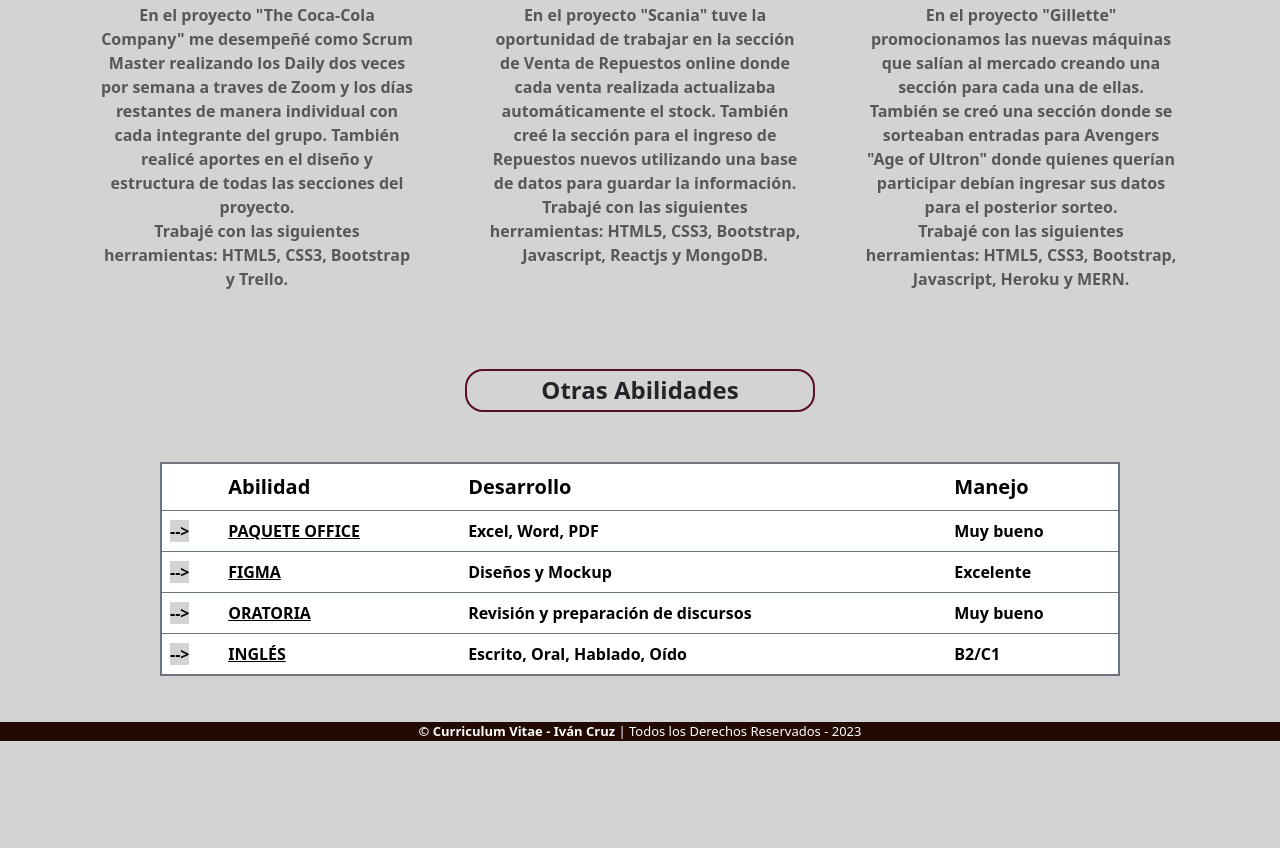
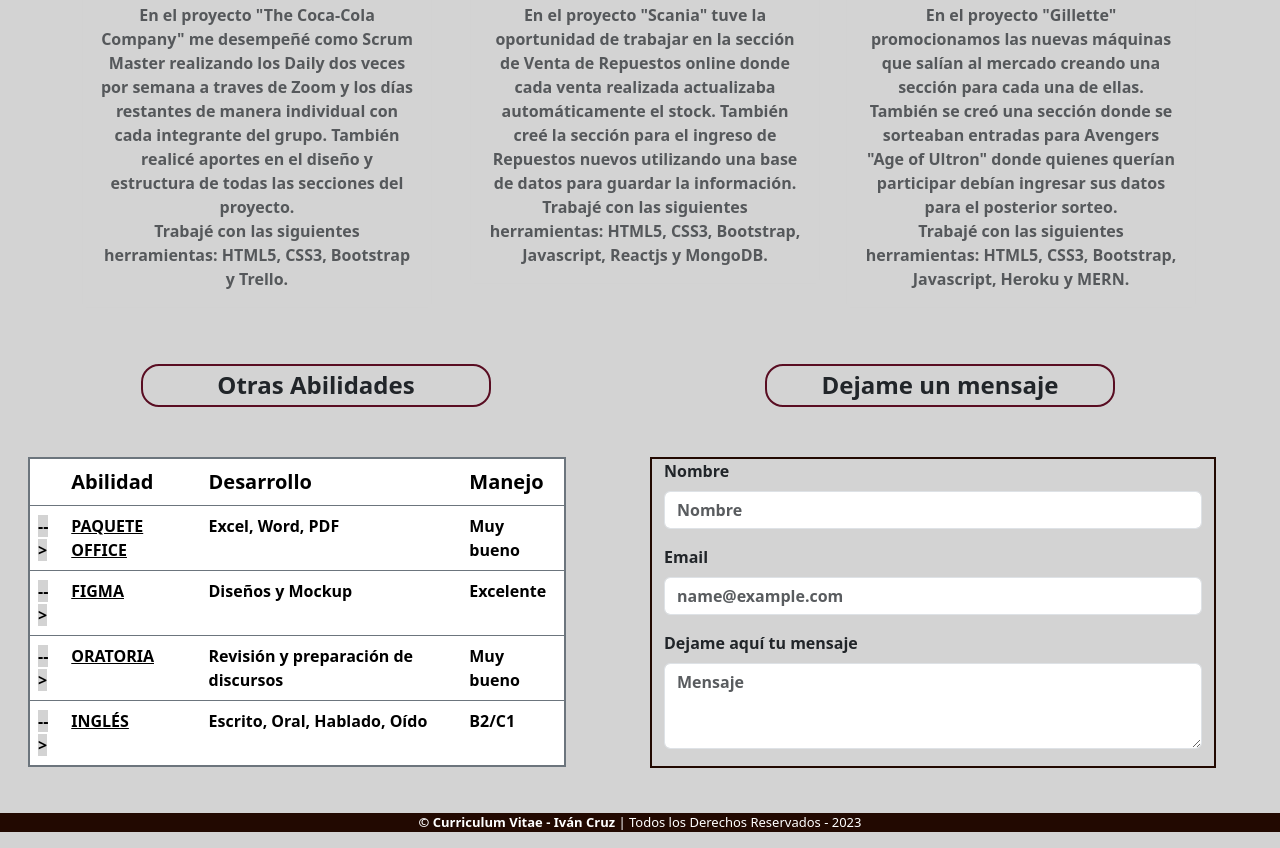
Before and after one commit to RafaIvanCz/Argentina-Programa-CV, a plain HTML site: page index.html in a window 1280 px wide. Shown: the part 1491-2339 px from the top of the page. Before the commit the page ends 2248 px from the top, so only its background shows below. Drawn offline with nearby package versions, Linux system fonts and the light colour scheme.

Commit message:
Se creó formulario de contacto

```diff
--- a/css/style.css
+++ b/css/style.css
@@ -130,9 +130,7 @@ li {
 
 .fourth-section {
   width: 100%;
-  padding-top: 20px;
-  display: grid;
-  place-items: center;
+  padding-top: 15px;
 }
 
 .fourth-section-title {
@@ -142,6 +140,12 @@ li {
   padding: 5px;
   border: 2.5px solid #590d22;
   border-radius: 18px;
+}
+
+.form-container {
+  margin-bottom: 15px;
+  border: 2px solid #220901;
+  font-weight: bold;
 }
 
 .footer-container {
--- a/index.html
+++ b/index.html
@@ -130,11 +130,12 @@
           </div>
         </div>
       </section>
-      <section class="fourth-section">
-        <div class="d-flex justify-content-center">
+      <section class="row fourth-section px-1">
+        <div class="skills-item d-flex justify-content-around">
           <h4 class="fw-bold fourth-section-title">Otras Abilidades</h4>
+          <h4 class="fw-bold fourth-section-title">Dejame un mensaje</h4>
         </div>
-        <div class="w-75">
+        <div class="col ms-4 me-5">
           <table class="table border border-2 border-secondary">
             <thead>
               <tr class="fs-5 text-white bg-black">
@@ -172,6 +173,20 @@
             </tbody>
           </table>
         </div>
+        <div class="col ms-4 me-5 form-container">
+          <div class="mb-3">
+            <label for="exampleFormControlInput1" class="form-label">Nombre</label>
+            <input type="name" class="form-control fw-bold" id="exampleFormControlInput1" placeholder="Nombre">
+          </div>
+          <div class="mb-3">
+            <label for="exampleFormControlInput1" class="form-label">Email</label>
+            <input type="email" class="form-control fw-bold" id="exampleFormControlInput1" placeholder="name@example.com">
+          </div>
+          <div class="mb-3">
+            <label for="exampleFormControlTextarea1" class="form-label">Dejame aquí tu mensaje</label>
+            <textarea class="form-control fw-bold" id="exampleFormControlTextarea1" rows="3" placeholder="Mensaje"></textarea>
+          </div>
+        </div>
       </section>
     </main>
     <footer>
```
